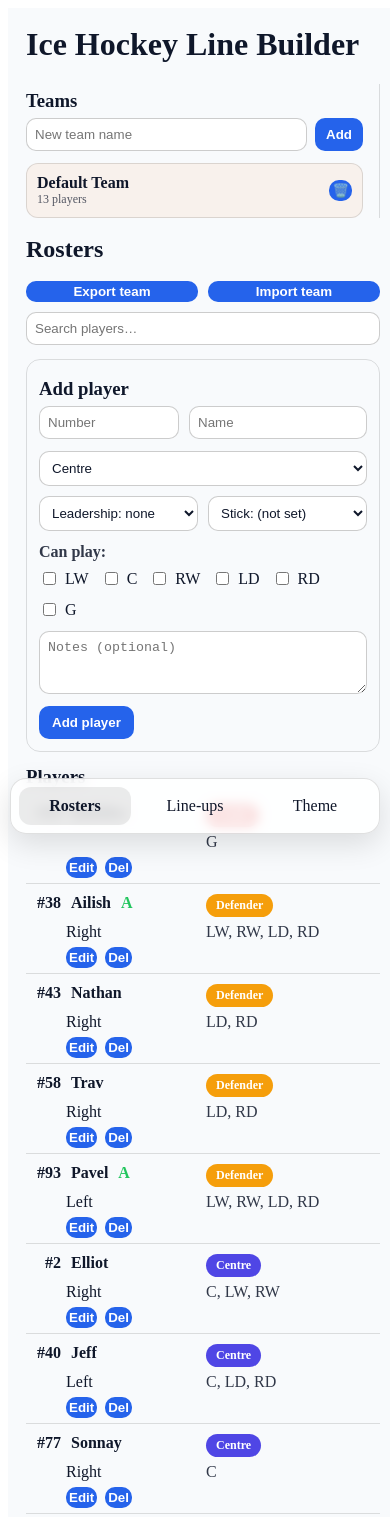
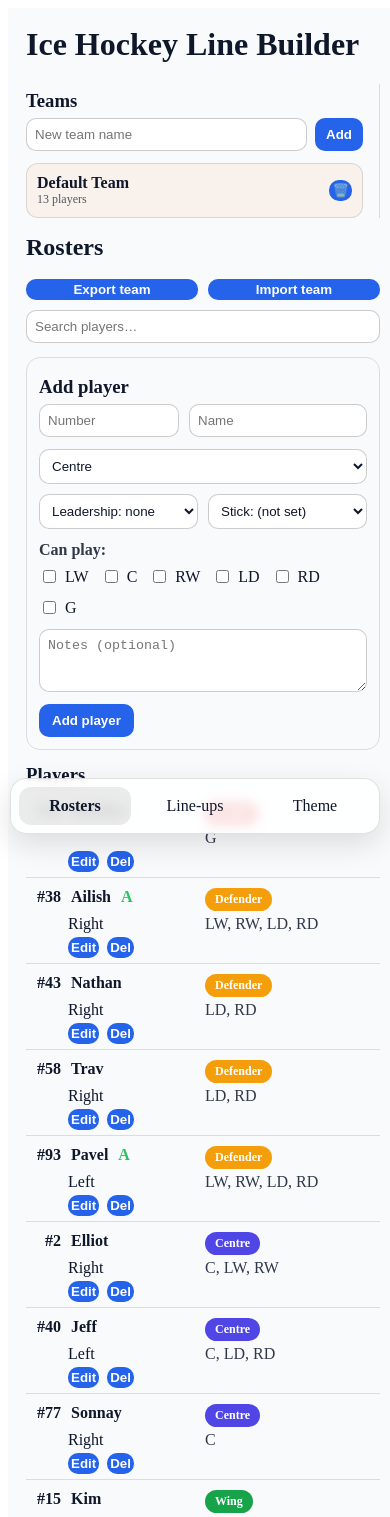
Before and after one commit to Newik83CZ/IceHockeyLineBuilder, a React (Vite) app: page / in a window 390 px wide. Shown: the top 1517 px of the page. Built offline with nearby package versions, Linux system fonts and the light colour scheme.

Commit message:
Fixing for phone

```diff
--- a/src/index.css
+++ b/src/index.css
@@ -144,7 +144,7 @@ textarea:focus {
   .rostersLayout,
   .lineupsLayout {
     grid-template-columns: 1fr !important;
-    gap: 12px !important;
+    gap: 10px !important;
     width: 100% !important;
     max-width: 100% !important;
     margin: 0 !important;
@@ -183,12 +183,12 @@ textarea:focus {
   .lineRow,
   .pairRow {
     grid-template-columns: 1fr !important;
-    gap: 6px !important;
+    gap: 3px !important;
   }
 
   .forwardGrid,
   .defenceGrid {
-    gap: 6px !important;
+    gap: 3px !important;
   }
 
   .rowLabel {
@@ -239,7 +239,7 @@ textarea:focus {
   @media (max-width: 800px) and (orientation: portrait) {
     .playerRow {
       grid-template-columns: 1fr 1fr !important;
-      gap: 6px !important;
+      gap: 4px !important;
       align-items: start !important;
     }
 
--- a/src/pages/Lineups.jsx
+++ b/src/pages/Lineups.jsx
@@ -162,7 +162,7 @@ function DraggablePlayer({ id, label, sublabel, preferredPosition }) {
           >
             {/* Number */}
             {labelObj.number !== "" && labelObj.number !== null ? (
-              <span style={{ flexShrink: 0, fontSize: `18px`,opacity: 0.85 }}>
+              <span style={{ flexShrink: 0, fontSize: `16px`,opacity: 0.85 }}>
                 #{labelObj.number}
               </span>
             ) : null}
--- a/src/pages/Rosters.jsx
+++ b/src/pages/Rosters.jsx
@@ -569,7 +569,7 @@ export default function Rosters({ data, setData }) {
                     </div>
 
                     <div>
-                      <span style={{ marginLeft: 35 }}>
+                      <span style={{ marginLeft: 37 }}>
                       {p.stick || " "}
                       </span>
                     </div>
@@ -578,7 +578,7 @@ export default function Rosters({ data, setData }) {
                       {(p.canPlay || []).length ? p.canPlay.join(", ") : " "}
                     </div>
 
-                    <div style={{ display: "flex", gap: 8, justifyContent: "flex-end", minWidth: 0, marginLeft: 35 }}>
+                    <div style={{ display: "flex", gap: 8, justifyContent: "flex-end", minWidth: 0, marginLeft: 37 }}>
                       <button onClick={() => startEditPlayer(p)}>Edit</button>
                       <button onClick={() => deletePlayer(p.id)}>Del</button>
                     </div>
```
